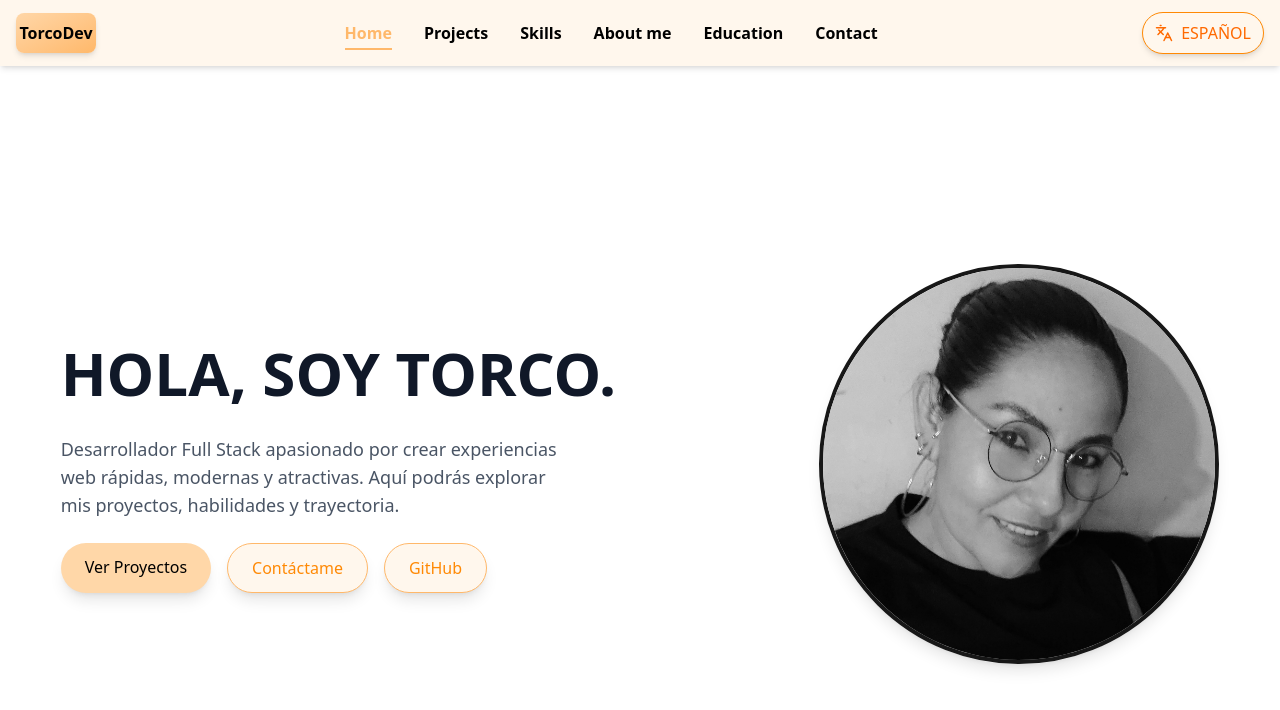
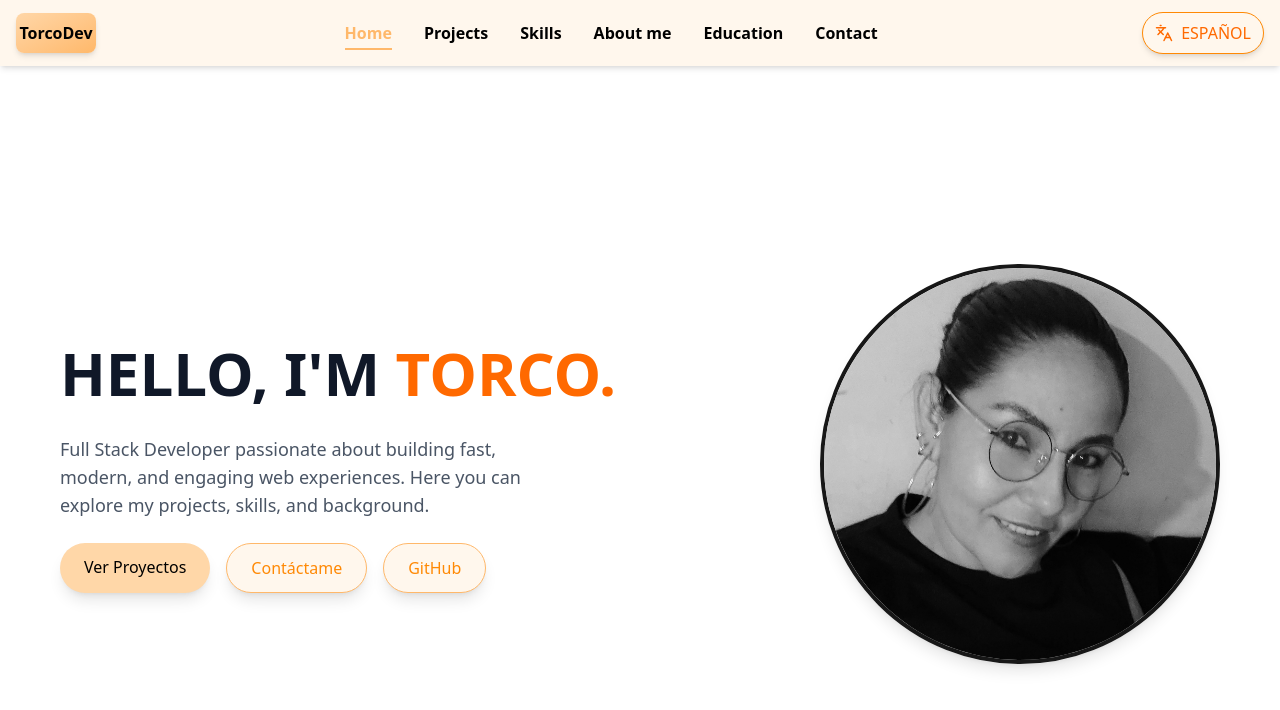
Before and after one commit to torco34/mon-portfolio, a React (Vite) app in the folder frontend/: page / in a window 1280 px wide. Shown: the top 710 px of the page. Built offline with nearby package versions, Linux system fonts and the light colour scheme.

Commit message:
error traducion

```diff
--- a/frontend/src/components/home/ActionButtons.tsx
+++ /dev/null
@@ -1,27 +0,0 @@
-import type { Action } from "../ts/HomeType";
-
-interface ActionButtonsProps {
-  actions: Action[];
-}
-
-export const ActionButtons: React.FC<ActionButtonsProps> = ({ actions }) => {
-  if (!actions || actions.length === 0) return null;
-
-  return (
-    <div className="flex flex-wrap gap-4">
-      {actions.map((action, idx) => (
-        <a
-          key={idx}
-          href={action.href}
-          className={`px-6 py-3 rounded-full transition shadow-lg ${
-            action.primary
-              ? "bg-orange-500 text-orange-50 hover:bg-orange-400"
-              : "border border-orange-600 text-orange-700 hover:bg-orange-200"
-          }`}
-        >
-          {action.label}
-        </a>
-      ))}
-    </div>
-  );
-};
--- a/frontend/src/components/home/HomeSection.tsx
+++ b/frontend/src/components/home/HomeSection.tsx
@@ -1,26 +1,25 @@
+import { useLanguage } from "../../context/LanguageContext"; // 👈 corregido
 import { ActionButtons } from "../common/ActionButtons";
 import { Image } from "../common/Image";
 import type { HomeProps } from "../ts/HomeType";
 
-export const HomeSection = ({
-  title,
-  highlighted,
-  description,
-  actions = [],
-  image,
-}: HomeProps) => {
+export const HomeSection = ({ highlighted, actions = [], image }: HomeProps) => {
+  const { t } = useLanguage();
+
   return (
-    <section className="bg-gradient-to-br  min-h-screen flex items-center">
+    <section className="bg-gradient-to-br min-h-screen flex items-center">
       <div className="max-w-7xl mx-auto px-6 py-16 grid md:grid-cols-2 gap-12 items-center">
         <div className="space-y-6 animate-fadeIn">
-          <h1 className="text-4xl md:text-6xl  font-extrabold text-gray-900  leading-tight">
-            {title}{" "}
-            <span className="text-dark-400 dark:text-orange-00">
-              {highlighted}
-            </span>
+          {/* 👇 título traducido */}
+          <h1 className="text-4xl md:text-6xl font-extrabold text-gray-900 leading-tight">
+            {t("home.title")}{" "}
+            <span className="text-orange-500">{highlighted}</span>
           </h1>
 
-          <p className="text-lg text-gray-600  max-w-lg">{description}</p>
+          {/* 👇 descripción traducida */}
+          <p className="text-lg text-gray-600 max-w-lg">
+            {t("home.description")}
+          </p>
 
           <div className="flex flex-wrap gap-4">
             <ActionButtons actions={actions} />
--- a/frontend/src/components/navbar/DesktopMenu.tsx
+++ b/frontend/src/components/navbar/DesktopMenu.tsx
@@ -19,7 +19,7 @@ export const DesktopMenu = ({ links }: DesktopMenuProps) => {
               }`
             }
           >
-            {t(link.key)} {/* 👈 ahora traducido */}
+            {t(`header.${link.key}`)}
           </NavLink>
         </li>
       ))}
--- a/frontend/src/context/LanguageContext.tsx
+++ b/frontend/src/context/LanguageContext.tsx
@@ -1,9 +1,12 @@
 /* eslint-disable react-refresh/only-export-components */
-import type { ReactNode } from "react"; // 👈 importar como type
+import type { ReactNode } from "react";
 import { createContext, useContext, useState } from "react";
 
-import type { Lang, TranslationKey } from "../i18n/LanguageContext";
-import { translations } from "../i18n/LanguageContext";
+import {
+  translations,
+  type Lang,
+  type TranslationKey,
+} from "../i18n/LanguageContext";
 
 type LanguageContextType = {
   lang: Lang;
@@ -14,9 +17,20 @@ type LanguageContextType = {
 const LanguageContext = createContext<LanguageContextType | null>(null);
 
 export const LanguageProvider = ({ children }: { children: ReactNode }) => {
-  const [lang, setLang] = useState<Lang>("en");
+  const [lang, setLang] = useState<Lang>("en"); // 👈 inglés por defecto
 
-  const t = (key: TranslationKey) => translations[lang][key];
+  const t = (key: TranslationKey): string => {
+    const keys = key.split(".");
+    let value: unknown = translations[lang];
+    for (const k of keys) {
+      if (typeof value === "object" && value !== null && k in value) {
+        value = (value as Record<string, unknown>)[k];
+      } else {
+        return key;
+      }
+    }
+    return typeof value === "string" ? value : key;
+  };
 
   return (
     <LanguageContext.Provider value={{ lang, setLang, t }}>
--- a/frontend/src/i18n/LanguageContext.ts
+++ b/frontend/src/i18n/LanguageContext.ts
@@ -1,22 +1,25 @@
 // 📂 src/i18n/translations.ts
+import { header } from "./header";
+import { home } from "./home";
+import { skills } from "./skills";
+
 export const translations = {
   es: {
-    home: "Inicio",
-    projects: "Proyectos",
-    skills: "Habilidades",
-    contact: "Contacto",
-    about: "Sobre mí",
-    education: "Educación", // 👈 agregado
+    header: header.es,
+    home: home.es,
+    skills: skills.es,
   },
   en: {
-    home: "Home",
-    projects: "Projects",
-    skills: "Skills",
-    contact: "Contact",
-    about: "About me",
-    education: "Education", // 👈 agregado
+    header: header.en,
+    home: home.en,
+    skills: skills.en,
   },
 } as const;
 
-export type Lang = keyof typeof translations; // "es" | "en"
-export type TranslationKey = keyof (typeof translations)["es"];
+export type Lang = keyof typeof translations;
+
+// ✅ Traducciones con autocompletado seguro
+export type TranslationKey =
+  | `header.${keyof (typeof header)["es"]}`
+  | `home.${keyof (typeof home)["es"]}`
+  | `skills.${keyof (typeof skills)["es"]}`;
--- /dev/null
+++ b/frontend/src/i18n/header.ts
@@ -0,0 +1,19 @@
+// 📂 src/i18n/header.ts
+export const header = {
+  es: {
+    home: "Inicio",
+    projects: "Proyectos",
+    skills: "Habilidades",
+    contact: "Contacto",
+    about: "Sobre mí",
+    education: "Educación",
+  },
+  en: {
+    home: "Home",
+    projects: "Projects",
+    skills: "Skills",
+    contact: "Contact",
+    about: "About me",
+    education: "Education",
+  },
+};
--- /dev/null
+++ b/frontend/src/i18n/home.ts
@@ -0,0 +1,19 @@
+// 📂 src/i18n/home.ts
+export const home = {
+  es: {
+    title: "HOLA, SOY",
+    description:
+      "Desarrollador Full Stack apasionado por crear experiencias web rápidas, modernas y atractivas. Aquí podrás explorar mis proyectos, habilidades y trayectoria.",
+    seeProjects: "Ver Proyectos",
+    contactMe: "Contáctame",
+    github: "GitHub",
+  },
+  en: {
+    title: "HELLO, I'M",
+    description:
+      "Full Stack Developer passionate about building fast, modern, and engaging web experiences. Here you can explore my projects, skills, and background.",
+    seeProjects: "See Projects",
+    contactMe: "Contact Me",
+    github: "GitHub",
+  },
+};
--- /dev/null
+++ b/frontend/src/i18n/skills.ts
@@ -0,0 +1,39 @@
+// 📂 src/i18n/skills.ts
+export const skills = {
+  es: {
+    react: {
+      title: "React",
+      description: "Construyo interfaces modernas, rápidas y dinámicas.",
+    },
+    node: {
+      title: "Node.js",
+      description: "Backend eficiente con APIs escalables en JavaScript.",
+    },
+    mysql: {
+      title: "MySQL",
+      description: "Diseño bases de datos relacionales seguras y optimizadas.",
+    },
+    aws: {
+      title: "AWS",
+      description: "Despliegues en la nube con servicios escalables.",
+    },
+  },
+  en: {
+    react: {
+      title: "React",
+      description: "I build modern, fast, and dynamic user interfaces.",
+    },
+    node: {
+      title: "Node.js",
+      description: "Efficient backend with scalable JavaScript APIs.",
+    },
+    mysql: {
+      title: "MySQL",
+      description: "I design secure and optimized relational databases.",
+    },
+    aws: {
+      title: "AWS",
+      description: "Cloud deployments with scalable services.",
+    },
+  },
+};
```
Also changed, not shown: frontend/src/components/navbar/Navbar.tsx (+0 -14 lines).
